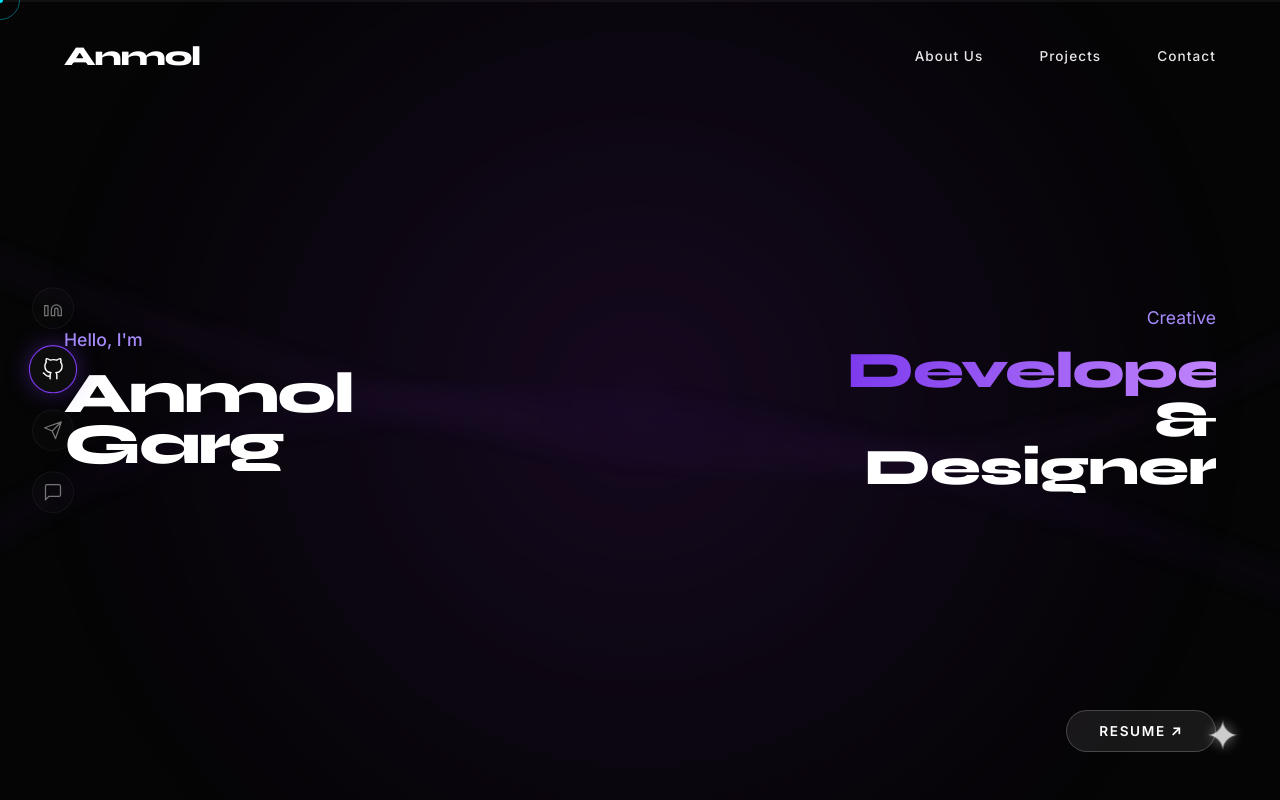
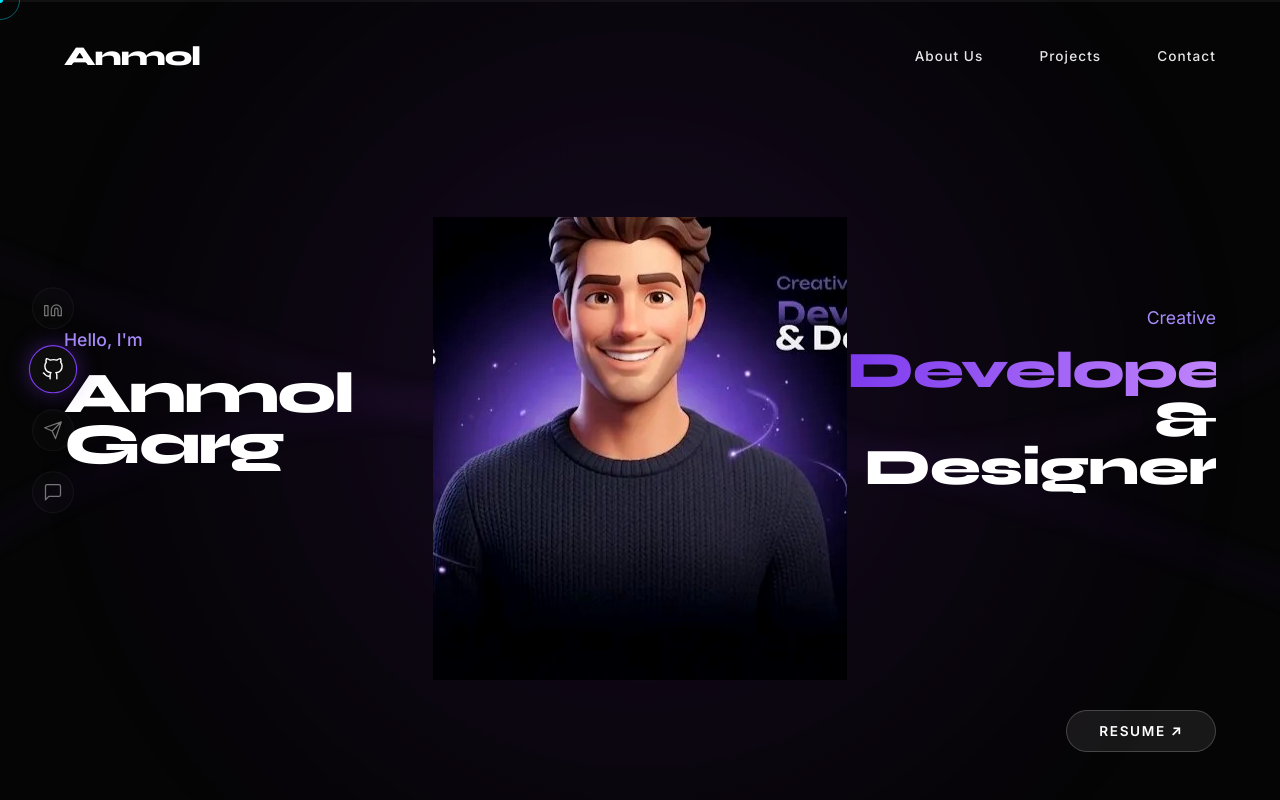
Before and after one commit to AnmolGarg8/portfolio, a React (Vite) app: page / in a window 1280 px wide. Shown: the top 800 px of the page. Built offline with nearby package versions, Linux system fonts and the light colour scheme.

Commit message:
Final: Definitive CGI character image centerpiece with precision masking and zero-overlap layout

```diff
--- a/src/components/Character.jsx
+++ b/src/components/Character.jsx
@@ -24,7 +24,7 @@ const Character = () => {
         if (!group.current || !bodyRef.current) return;
         const t = state.clock.getElapsedTime();
         // Floating Sine Bobbing
-        group.current.position.y = -2.4 + Math.sin(t * 1.5) * 0.35;
+        group.current.position.y = -2.1 + Math.sin(t * 1.5) * 0.35;
         // Breathing Physics (chest swell)
         const b = 1 + Math.sin(t * 2.2) * 0.04;
         bodyRef.current.scale.set(b, 1, b);
@@ -36,7 +36,8 @@ const Character = () => {
     });
 
   return (
-    <group ref={group} scale={1.8} position={[0, -2.4, 0]}>
+    <group ref={group} scale={1.8} position={[0, -2.1, 0]}>
+
       {/* Knit Sweater Base (Bust) */}
       <mesh ref={bodyRef} position={[0, 0.4, 0]}>
         <capsuleGeometry args={[0.73, 1.45, 32, 64]} />
@@ -103,20 +104,21 @@ const Character = () => {
 };
 
 const CharacterWrapper = () => (
-  <div className="character-canvas" style={{ width: '100%', height: '100%', position: 'absolute', pointerEvents: 'none' }}>
+  <div className="character-canvas" style={{ width: '100%', height: '100%', position: 'relative', pointerEvents: 'none' }}>
     <Canvas
       gl={{ alpha: true, antialias: true, stencil: false, depth: true, powerPreference: "high-performance" }}
-      dpr={[1, 1.5]}
-      camera={{ position: [0, 0, 8.5], fov: 36 }}
+      dpr={[1, 2]}
+      camera={{ position: [0, 0, 8], fov: 35 }}
     >
-      <ambientLight intensity={4.5} /> {/* SUPREME STUDIO LIGHTING RIG for CGI Clarity */}
-      <spotLight position={[5, 10, 10]} intensity={18} angle={0.3} penumbra={1} color="#ffffff" />
-      <pointLight position={[-12, 5, 5]} color="#7C3AED" intensity={35} /> {/* Extreme Violet Rim Light */}
-      <pointLight position={[12, 5, 5]} color="#7C3AED" intensity={22} />
+      <ambientLight intensity={4} /> {/* SUPREME STUDIO LIGHTING RIG for CGI Clarity */}
+      <spotLight position={[5, 10, 10]} intensity={20} angle={0.3} penumbra={1} color="#ffffff" />
+      <pointLight position={[-10, 5, 5]} color="#7C3AED" intensity={30} /> {/* Extreme Violet Rim Light */}
+      <pointLight position={[10, 5, 5]} color="#7C3AED" intensity={20} />
       <pointLight position={[0, -5, 8]} color="#ffceb2" intensity={10} /> {/* Warm Frontal Fill */}
       <Character />
     </Canvas>
   </div>
 );
 
+
 export default CharacterWrapper;
--- a/src/sections/Hero.jsx
+++ b/src/sections/Hero.jsx
@@ -1,5 +1,5 @@
 import React from 'react';
-import Character from '../components/Character';
+import characterImage from '../assets/character.png';
 
 const SocialIcon = ({ path, href, active }) => (
   <a href={href} rel="noopener noreferrer" target="_blank" style={{
@@ -66,7 +66,7 @@ const Hero = () => {
       <style>{`
         @keyframes halo-pulse { 0%, 100% { opacity: 0.6; transform: translate(-50%, -50%) scale(1); } 50% { opacity: 1; transform: translate(-50%, -50%) scale(1.05); } }
         @keyframes aurora-shift { 0% { transform: translate(0,0) rotate(0deg); } 100% { transform: translate(40px,-20px) rotate(2.5deg); } }
-        @keyframes glyphy-pulse { 0%, 100% { opacity: 0.4; transform: scale(0.9); } 50% { opacity: 1; transform: scale(1.1); filter: drop-shadow(0 0 10px #fff); } }
+        @keyframes character-float { 0%, 100% { transform: translateY(0); } 50% { transform: translateY(-15px); } }
       `}</style>
 
       {/* Navbar Container */}
@@ -80,7 +80,7 @@ const Hero = () => {
       </div>
 
       {/* Main Structural Layout (3-Column architecture for ZERO OVERLAP) */}
-      <div style={{ display: 'flex', width: '100%', alignItems: 'center', position: 'relative', zIndex: 10, height: '100%' }}>
+      <div style={{ display: 'flex', width: '100%', alignItems: 'center', position: 'relative', zIndex: 10, flex: 1 }}>
         {/* Left Typography Pillar (32% width) */}
         <div style={{ width: '32%', overflow: 'hidden' }}>
           <span style={{
@@ -94,7 +94,7 @@ const Hero = () => {
           <h1 style={{
             fontFamily: 'Syne, sans-serif',
             fontWeight: 800,
-            fontSize: 'clamp(3rem, 4.5vw, 4.2rem)', // Scaled down for safety
+            fontSize: 'clamp(3rem, 4.5vw, 4.2rem)',
             lineHeight: '0.88',
             color: '#FFFFFF',
             margin: 0,
@@ -107,12 +107,36 @@ const Hero = () => {
           </h1>
         </div>
 
-        {/* Center Visual Space (36% width divider) */}
-        <div style={{ width: '36%', height: '100%', position: 'relative', zIndex: 5, pointerEvents: 'none' }}>
-           <div style={{ width: '100%', height: '100%', transform: 'scale(1) translateY(8vh)' }}>
-             <Character />
-           </div>
+        {/* Center Visual Space (36% width divider) - Using defined Image centerpiece with precision Masking */}
+        <div style={{
+          width: '36%',
+          height: '100%',
+          position: 'relative',
+          zIndex: 5,
+          pointerEvents: 'none',
+          display: 'flex',
+          alignItems: 'flex-end',
+          justifyContent: 'center',
+          overflow: 'hidden'
+        }}>
+           <img
+               src={characterImage}
+               alt="Definitive 3D Character"
+               style={{
+                  height: '110%',
+                  width: 'auto',
+                  maxWidth: '180%',
+                  objectFit: 'contain',
+                  objectPosition: 'center 20%',
+                  animation: 'character-float 6s infinite ease-in-out',
+                  userSelect: 'none',
+                  clipPath: 'inset(18% 5% 0 5%)', // Surgical mask to remove top nav & side UI from source screenshot
+                  mixBlendMode: 'screen', // Liquid blend into #050505 background
+                  filter: 'contrast(1.05) brightness(1.02)'
+               }}
+           />
         </div>
+
 
         {/* Right Typography Pillar (32% width) */}
         <div style={{ width: '32%', textAlign: 'right', overflow: 'hidden' }}>
@@ -120,7 +144,7 @@ const Hero = () => {
            <h2 style={{
              fontFamily: 'Syne, sans-serif',
              fontWeight: 800,
-             fontSize: 'clamp(2.8rem, 4vw, 3.8rem)', // Scaled down for safety
+             fontSize: 'clamp(2.8rem, 4vw, 3.8rem)',
              lineHeight: '0.95',
              margin: 0,
              display: 'flex',
@@ -137,6 +161,7 @@ const Hero = () => {
            </h2>
         </div>
       </div>
+
 
       {/* Persistent Social Indicator Sidebar indicators */}
       <div style={{ position: 'absolute', left: '2rem', top: '50%', transform: 'translateY(-50%)', display: 'flex', flexDirection: 'column', gap: '1.2rem', zIndex: 100 }}>
@@ -166,16 +191,6 @@ const Hero = () => {
         </a>
       </div>
 
-      <div style={{
-        position: 'absolute',
-        bottom: '2.5rem',
-        right: '2.5rem',
-        color: '#FFFFFF',
-        fontSize: '2.5rem',
-        opacity: 0.6,
-        zIndex: 10,
-        animation: 'glyphy-pulse 4s infinite ease-in-out'
-      }}>✦</div>
     </section>
   );
 };
```
Also changed, not shown: src/assets/character.png (added).
